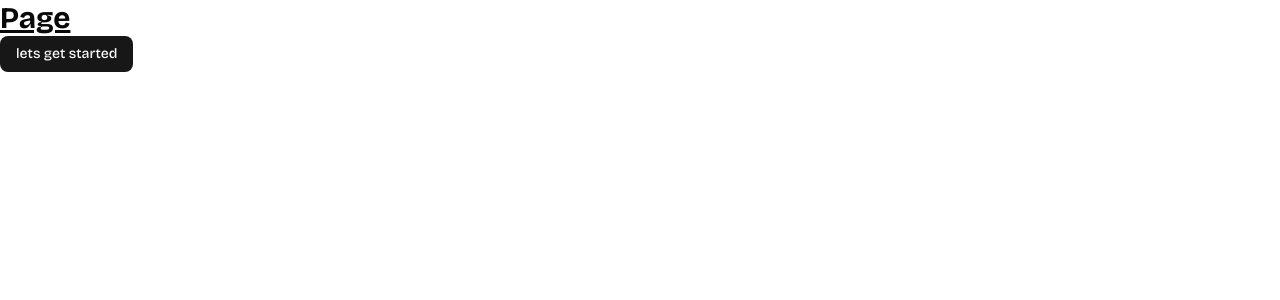
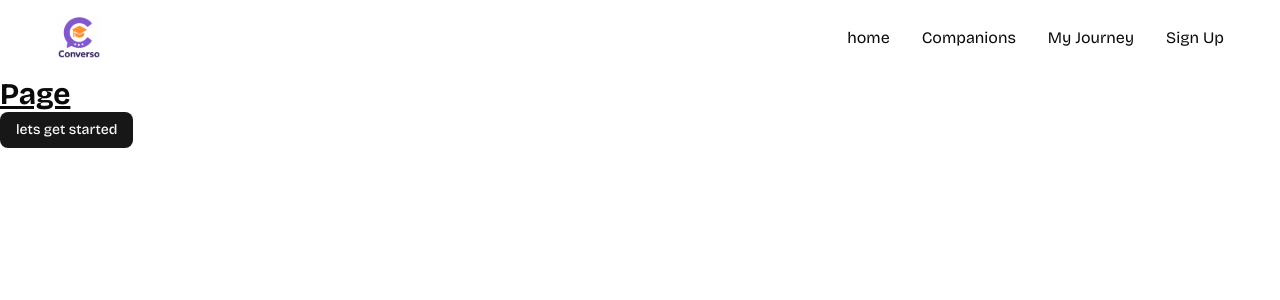
Before and after one commit to KerelosNasser/saas-app, a Next.js app: page / in a window 1280 px wide. Shown: the top 300 px of the page. Built offline with nearby package versions, Linux system fonts and the light colour scheme.

Commit message:
modified:   app/layout.tsx 	new file:   components/NavBar.tsx 	new file:   components/NavItems.tsx

```diff
--- a/app/layout.tsx
+++ b/app/layout.tsx
@@ -1,6 +1,7 @@
 import type { Metadata } from "next";
 import { Bricolage_Grotesque } from "next/font/google";
 import "./globals.css";
+import NavBar from "@/components/NavBar";
 
 const bricolage = Bricolage_Grotesque({
   variable: "--font-bricolage",
@@ -19,7 +20,9 @@ export default function RootLayout({
 }>) {
   return (
     <html lang="en">
-      <body className={`${bricolage.variable} antialiased`}>{children}</body>
+      <body className={`${bricolage.variable} antialiased`}>
+        <NavBar />
+        {children}</body>
     </html>
   );
 }
--- /dev/null
+++ b/components/NavBar.tsx
@@ -0,0 +1,18 @@
+import React from 'react'
+import NavItems from './NavItems'
+
+function NavBar() {
+  return (
+    <nav className='navbar'>
+      <div className='flex items-center gap-2.5 cursor-pointer'>
+        <img src='/images/logo.svg' alt='logo' width={46} height={44} />
+      </div>
+        <div className='flex items-center gap-8 '>
+          <NavItems />
+          <button className='btn'>Sign Up</button>
+      </div>
+      </nav>
+  )
+}
+
+export default NavBar
--- /dev/null
+++ b/components/NavItems.tsx
@@ -0,0 +1,23 @@
+import Link from 'next/link'
+import React from 'react'
+
+
+const navItems = [
+  {label: 'home', href: '/'},
+  {label: 'Companions', href: '/companions'},
+  {label: 'My Journey', href: '/my-journey'},
+]
+
+function NavItems() {
+  return (
+    <nav>
+      <div className='flex items-center gap-8 '>
+        {navItems.map((item) => (
+          <Link key={item.href} href={item.href}>{item.label}</Link>
+        ))}
+      </div>
+    </nav>
+  )
+}
+
+export default NavItems
```
